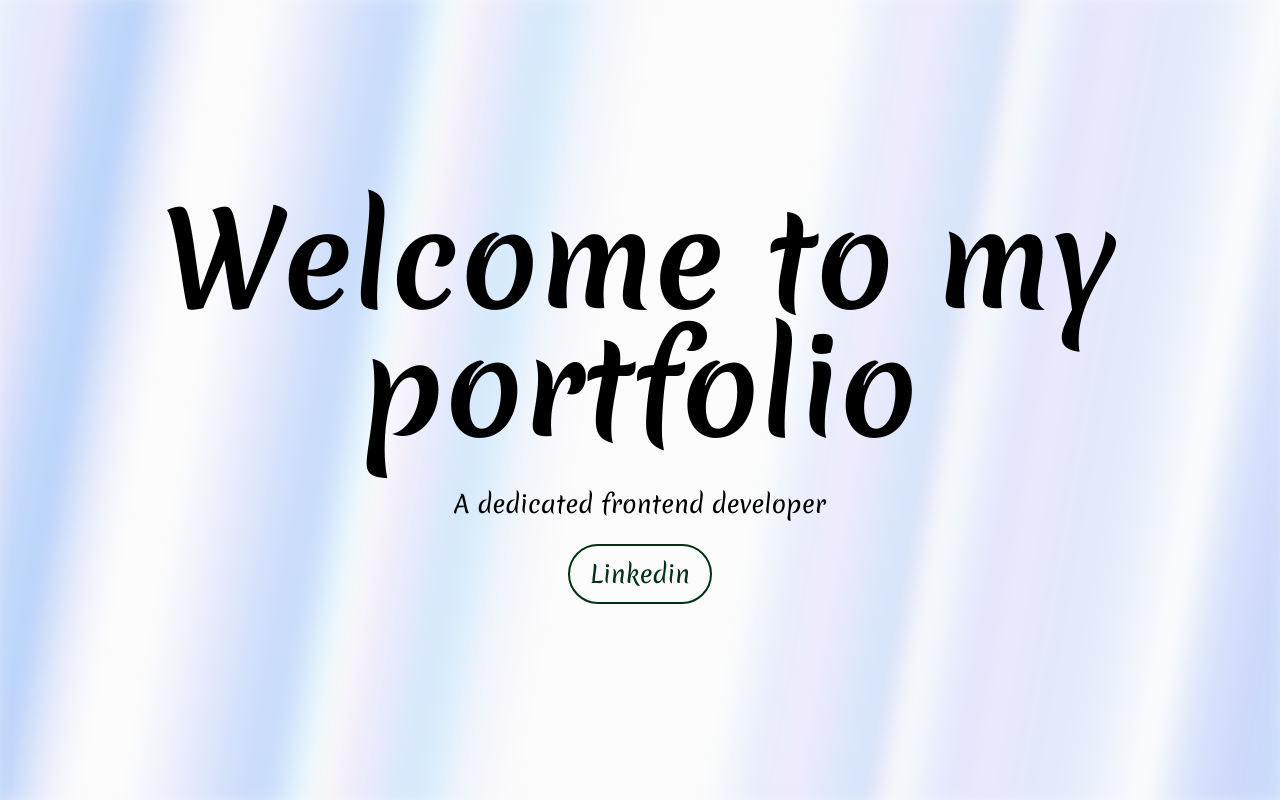
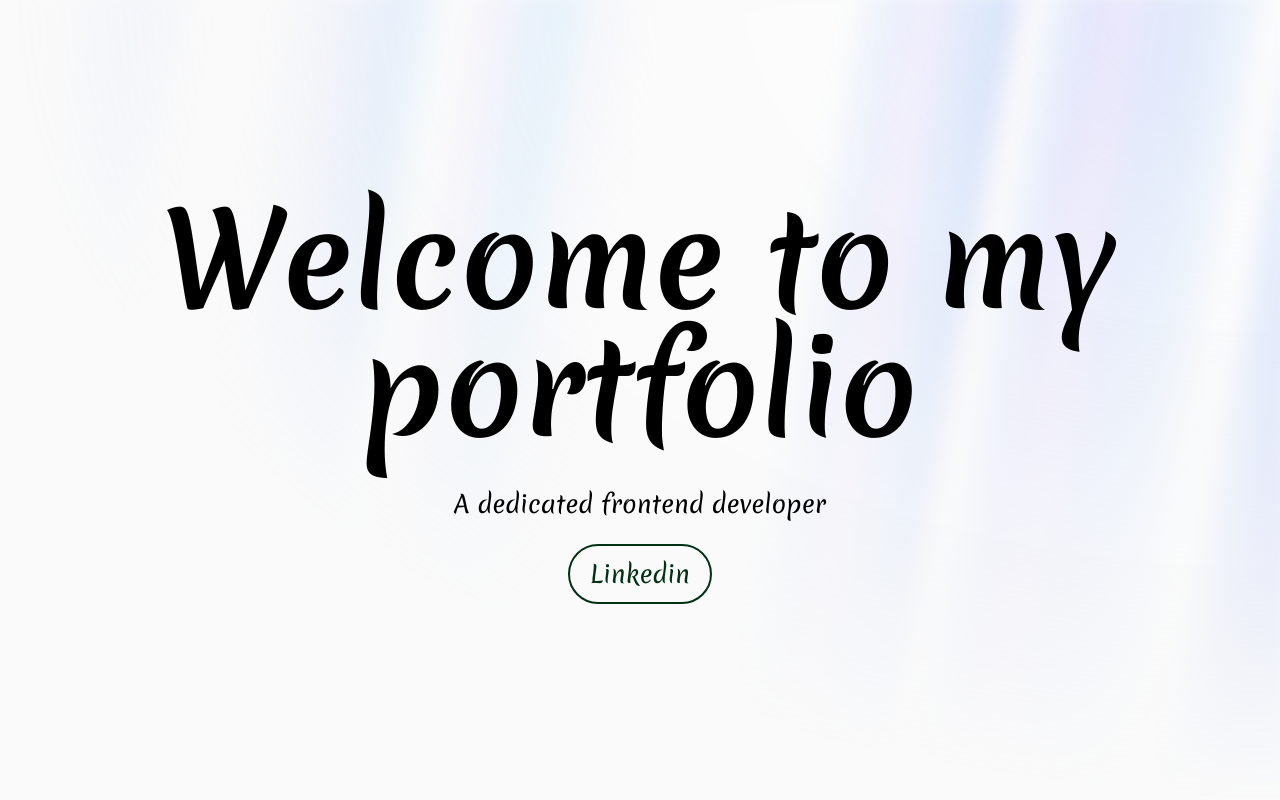
Before and after one commit to Rahul-Kumar-777/Portfolio-RK-1.1, a Next.js app: page / in a window 1280 px wide. Shown: the top 800 px of the page. Built offline with nearby package versions, Linux system fonts and the light colour scheme.

Commit message:
Update main.js

```diff
--- a/src/app/(components)/main/main.js
+++ b/src/app/(components)/main/main.js
@@ -125,7 +125,7 @@ export default function Main() {
               </div>
             </div>
           </div>
-          <AuroraBackground showRadialGradient={false} className={`lg:flex sm:flex hidden`}></AuroraBackground>
+          <AuroraBackground showRadialGradient={true} className={`lg:flex sm:flex hidden`}></AuroraBackground>
           {/* <div className="flex flex-1 h-full flex-col items-center w-full "></div> */}
         </div>
         <div className="flex flex-col merienda antialiased bg-white  items-center justify-center gap-9 w-full h-[1000px] sticky bottom-0">
```
